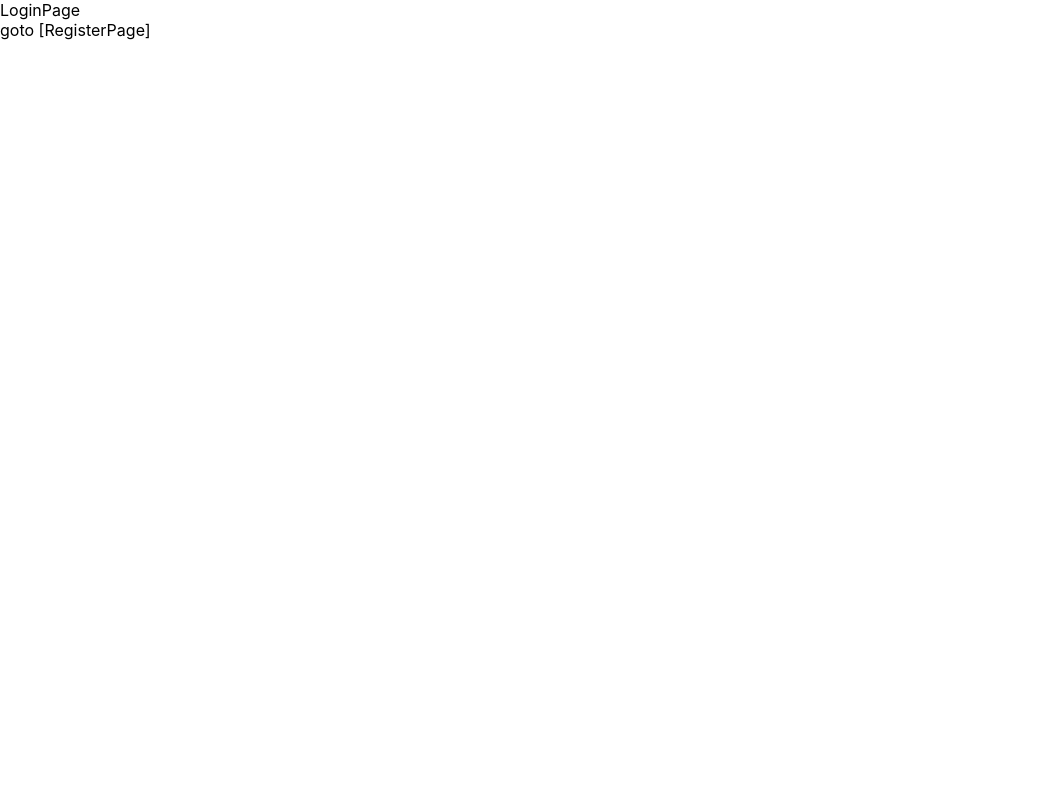
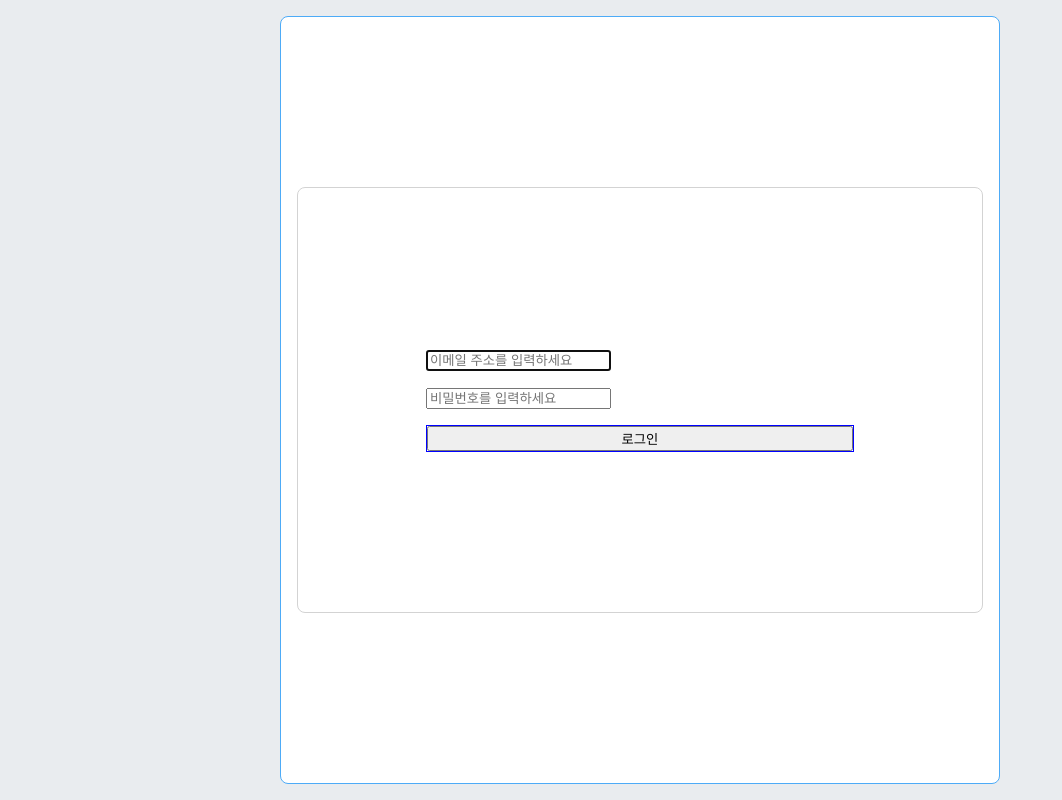
Before and after one commit to bluecnt/rental-cars, a React (Create React App) app in the folder 2 _ front-end/user-app/: page /login in a window 1280 px wide. Shown: the whole page, without its empty margins (0-1062 px from the left). Built offline with nearby package versions, Linux system fonts and the light colour scheme.

Commit message:
[user-app] <LoginPage> 작성

```diff
--- a/2 _ front-end/user-app/src/modules/rest-clients/users.ts
+++ b/2 _ front-end/user-app/src/modules/rest-clients/users.ts
@@ -4,3 +4,10 @@
 export const is_login = (): boolean => {
   return !true;
 };
+
+// # 로그인 하기
+export const do_login = async (email: string, pw: string): Promise<string> => {
+  // return ""; // 성공
+  //return "이메일 주소 또는 비밀번호를 확인하세요!";
+  return "관리자로부터 승인이 나지 않았습니다!";
+};
--- /dev/null
+++ b/2 _ front-end/user-app/src/modules/utils/BlueHtmlElem.ts
@@ -0,0 +1,12 @@
+// [SGLEE:20240205MON_202200] Created
+
+export const _$ = (sel: string): HTMLElement | null => {
+  const el = document.querySelector<HTMLElement>(sel);
+  if (el === null) {
+    console.error(`[_$()] Invalid selector('${sel}')!`);
+
+    debugger;
+  }
+
+  return el;
+};
--- a/2 _ front-end/user-app/src/pages/2_LoginPage.tsx
+++ b/2 _ front-end/user-app/src/pages/2_LoginPage.tsx
@@ -1,19 +1,143 @@
 // [SGLEE:20240205MON_121200] Created
 
 import { useNavigate } from "react-router-dom";
+import PageContainer from "../components/common/PageContainer";
+import ContentContainer from "../components/common/ContentContainer";
+import { Button, FormControl, Modal } from "react-bootstrap";
+import { useEffect, useState } from "react";
+import { _$ } from "../modules/utils/BlueHtmlElem";
+import { do_login } from "../modules/rest-clients/users";
+
+interface LoginPageState {
+  modalText: string;
+  modalShow: boolean;
+}
 
 const LoginPage = () => {
+  const [state, setState] = useState<LoginPageState>({
+    modalText: "",
+    modalShow: false,
+  });
   const nav = useNavigate();
 
-  const gotoRegisterPage = () => {
-    nav("/register");
+  const gotoVehicleListPage = () => {
+    nav("/vehicle-list");
+  };
+
+  useEffect(() => {
+    const user_email = _$("#user_email");
+
+    user_email?.focus();
+  }, []);
+
+  const handleClickLoginBtn = async () => {
+    const user_email = _$("#user_email") as HTMLInputElement;
+    const user_pw = _$("#user_pw") as HTMLInputElement;
+
+    const email = user_email ? user_email.value : "";
+    const pw = user_pw ? user_pw.value : "";
+    //console.log(email, pw);
+
+    if (email === "") {
+      setState({ modalShow: true, modalText: "이메일 주소를 입력하세요!" });
+      user_email.focus();
+      return;
+    }
+
+    if (pw === "") {
+      setState({ modalShow: true, modalText: "비밀번호를 입력하세요!" });
+      user_pw.focus();
+      return;
+    }
+
+    //setState({ modalShow: true, modalText: `email: '${email}', pw: '${pw}'` });
+
+    const msg = await do_login(email, pw);
+    if (msg === "") {
+      gotoVehicleListPage();
+    } else {
+      setState({ modalShow: true, modalText: msg });
+      user_email.focus();
+    }
+  };
+
+  const handleClickOkBtn = () => {
+    setState({ modalShow: false, modalText: "" });
   };
 
   return (
-    <div>
-      <div>LoginPage</div>
-      <div onClick={gotoRegisterPage}>goto [RegisterPage]</div>
-    </div>
+    <PageContainer>
+      <ContentContainer>
+        <Modal
+          show={state.modalShow}
+          backdrop="static"
+          keyboard={false}
+          centered
+        >
+          <Modal.Header>
+            <Modal.Title>{"BLUECNT Rental Cars"}</Modal.Title>
+          </Modal.Header>
+          <Modal.Body>{state.modalText}</Modal.Body>
+          <Modal.Footer>
+            <Button onClick={handleClickOkBtn}>확인</Button>
+          </Modal.Footer>
+        </Modal>
+
+        <div
+          style={{
+            padding: "2rem 8rem 2rem 8rem",
+
+            width: "640px",
+            height: "360px",
+
+            border: "1px solid lightgray",
+            borderRadius: "8px",
+
+            display: "flex",
+            flexDirection: "column",
+            justifyContent: "center",
+            gap: "1rem",
+          }}
+        >
+          <div
+            style={
+              {
+                // border: "1px solid blue",
+              }
+            }
+          >
+            <FormControl
+              id="user_email"
+              placeholder="이메일 주소를 입력하세요"
+            />
+          </div>
+          <div
+            style={
+              {
+                // border: "1px solid blue",
+              }
+            }
+          >
+            <FormControl
+              id="user_pw"
+              type="password"
+              placeholder="비밀번호를 입력하세요"
+            />
+          </div>
+          <div
+            style={{
+              border: "1px solid blue",
+
+              display: "flex",
+            }}
+          >
+            <Button style={{ flex: "1" }} onClick={handleClickLoginBtn}>
+              로그인
+            </Button>
+          </div>
+        </div>
+      </ContentContainer>
+    </PageContainer>
   );
 };
 
```
